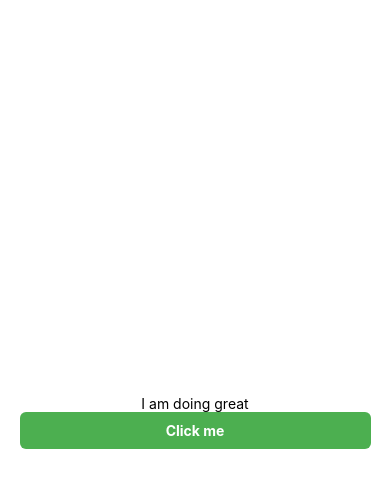
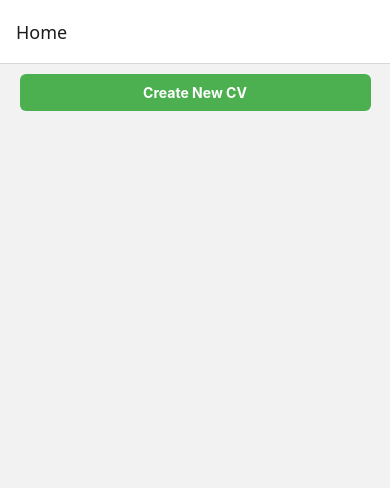
Before and after one commit to backbencherjigyasoo/cvmaker-native, a React Native app: screen /Home in a window 390 px wide. Shown: the top 488 px of the page. Built offline with nearby package versions, Linux system fonts and the light colour scheme.

Commit message:
added navigation for home and form page

```diff
--- a/App.tsx
+++ b/App.tsx
@@ -4,16 +4,22 @@ import {
   useColorScheme,
   View
 } from 'react-native';
-import CustomButton from './components/Button';
+import RenderCV from './pages/RenderCV';
+import { NavigationContainer } from '@react-navigation/native';
+import { createNativeStackNavigator } from '@react-navigation/native-stack';
+import CVForm from './pages/CVForm';
+import { RootStackParamList } from './pages/types';
 
+const Stack = createNativeStackNavigator<RootStackParamList>();
 
 function App() {
   return (
-    <View style={styles.container}>
-      <Text>I am doing great</Text>
-      <CustomButton label="Click me" onPress={() => console.log("I am clicked")}/>
-
-    </View>
+    <NavigationContainer>
+      <Stack.Navigator initialRouteName="Home">
+        <Stack.Screen name="Home" component={RenderCV}/>
+        <Stack.Screen name="Form" component={CVForm}/>
+      </Stack.Navigator>
+    </NavigationContainer>
   );
 }
 
--- a/components/Button.tsx
+++ b/components/Button.tsx
@@ -1,18 +1,17 @@
 import { Text, TouchableOpacity, StyleSheet } from 'react-native';
-
 
 const styles = StyleSheet.create({
   btn: {
+    padding: 10,
     width: '90%',
-    padding: 10,
-    backgroundColor: "#4CAF50",
-    alignItems: "center",
-    borderRadius: 6
+    backgroundColor: '#4CAF50',
+    borderRadius: 6,
   },
-  text:{
-    color: "white",
-    fontWeight: "bold"
-  }
+  text: {
+    color: 'white',
+    fontWeight: 'bold',
+    textAlign: 'center',
+  },
 });
 
 type CustomButtonProps = {
--- /dev/null
+++ b/pages/CVForm.tsx
@@ -0,0 +1,16 @@
+import { Text, View, StyleSheet } from 'react-native';
+
+const styles = StyleSheet.create({
+    container:{
+
+    }
+})
+
+const CVForm = () => {
+ return (
+  <View style={styles.container}>
+   <Text>This is a CV Form</Text>
+  </View>
+ )
+}
+export default CVForm
--- /dev/null
+++ b/pages/RenderCV.tsx
@@ -0,0 +1,28 @@
+import { Text, View, StyleSheet } from 'react-native';
+import CustomButton from '../components/Button';
+import { useState } from 'react';
+import { NativeStackScreenProps } from '@react-navigation/native-stack';
+import { RootStackParamList } from './types';
+
+type Props = NativeStackScreenProps<RootStackParamList, 'Home'>;
+
+const styles = StyleSheet.create({
+  container: {
+    flex: 1,
+    alignItems: 'center',
+    marginTop: 10,
+  },
+});
+const RenderCV = ({ navigation }: Props) => {
+  return (
+    <View style={styles.container}>
+      {/* one button for creating cv that will open up the form */}
+      {/* cards that will show up the different cv saved... */}
+      <CustomButton
+        label="Create New CV"
+        onPress={() => navigation.navigate('Form')}
+      />
+    </View>
+  );
+};
+export default RenderCV;
--- /dev/null
+++ b/pages/types.ts
@@ -0,0 +1,4 @@
+export type RootStackParamList = {
+    Home: undefined,
+    Form: undefined,
+}
```
Also changed, not shown: package.json (+8 -1 lines), 2 other files (tests, documents, lock files or other folders).
